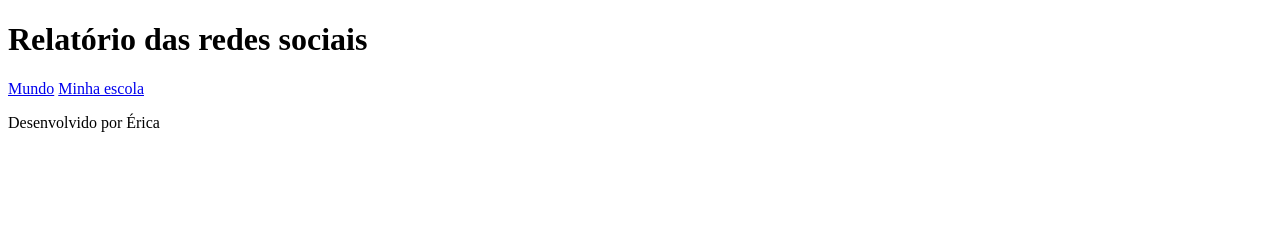
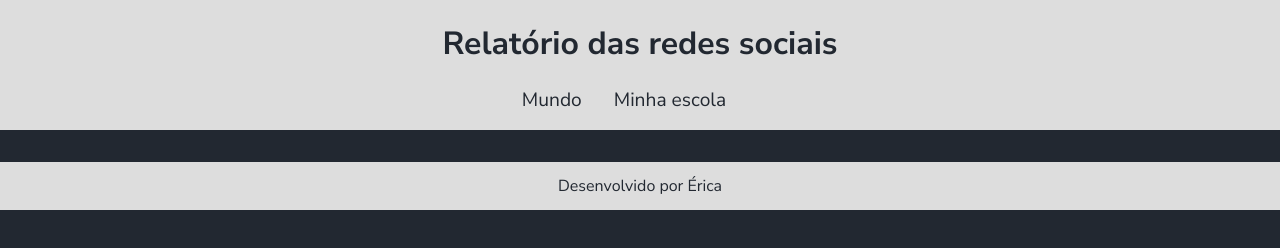
Before and after one commit to ericabobato/ciencia-de-dados, a plain HTML site: page index.html in a window 1280 px wide. Drawn offline with Linux system fonts and the light colour scheme.

Commit message:
Add files via upload

```diff
--- a/index.html
+++ b/index.html
@@ -4,6 +4,7 @@
     <meta charset="UTF-8">
     <meta name="viewport" content="width=device-width, initial-scale=1.0">
     <title>Redes Sociais</title>
+    <link rel="stylesheet" href="style.css">
 </head>
 <body>
     <header>
@@ -21,5 +22,6 @@
     <footer>
         <p>Desenvolvido por Érica</p>
     </footer>
+    <script type="module" src="graficos/informacoesGlobais.js"></script>
 </body>
 </html>
--- a/style.css
+++ b/style.css
@@ -0,0 +1,58 @@
+@import url('https://fonts.googleapis.com/css2?family=Nunito+Sans:ital,opsz,wght@0,6..12,200..1000;1,6..12,200..1000&display=swap');
+
+:root {
+    --bg-color: #222831;
+    --primary-color: #DDDDDD;
+    --secondary-color: #F05454;
+    --font: "Nunito Sans", sans-serif;
+}
+
+body {
+    background-color: var(--bg-color);
+    color: var(--primary-color);
+    font-family: var(--font);
+    height: 100vh;
+    margin: 0;
+}
+
+header {
+    background-color: var(--primary-color);
+    text-align: center;
+    padding: 1px;
+}
+
+h1 {
+    font-size: 2rem;
+    color: var(--bg-color);
+    font-weight: 700;
+}
+
+nav {
+    display: flex;
+    justify-content: center;
+    font-weight: 400;
+}
+
+nav a {
+    text-decoration: none;
+    color: var(--bg-color);
+    margin: 0 2rem 1rem 0rem;
+    font-size: 1.2rem;
+}
+
+nav a:hover {
+    text-decoration: underline;
+    transform: scale(0.90);
+    transition: transform 0.1s;
+}
+
+footer {
+    display: flex;
+    align-items: center;
+    justify-content: center;
+    background-color: var(--primary-color);
+    color: var(--bg-color);
+    width: 100%;
+    height: 3rem;
+    margin-top: 2rem;
+}
```
Also changed, not shown: informacoesGlobais.js (added, +9 -0 lines).
